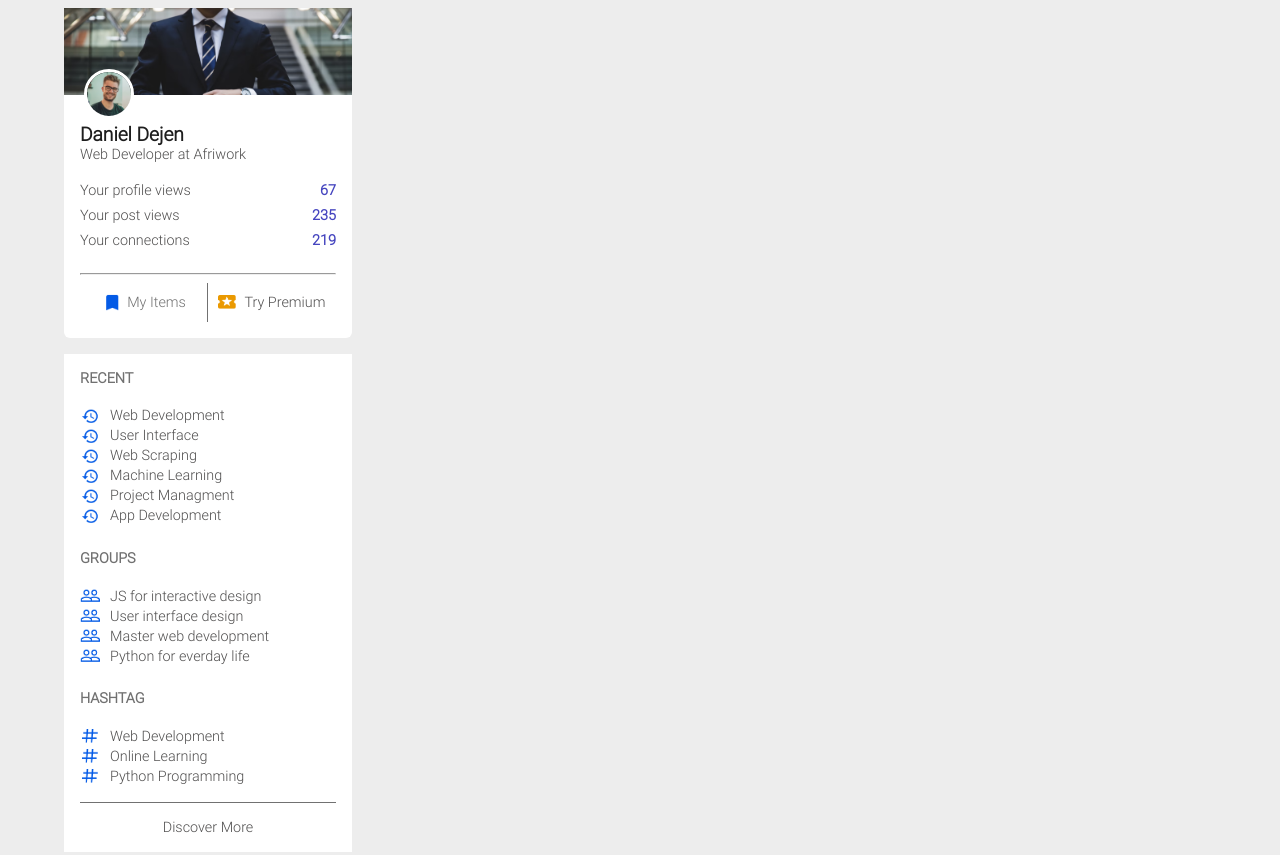
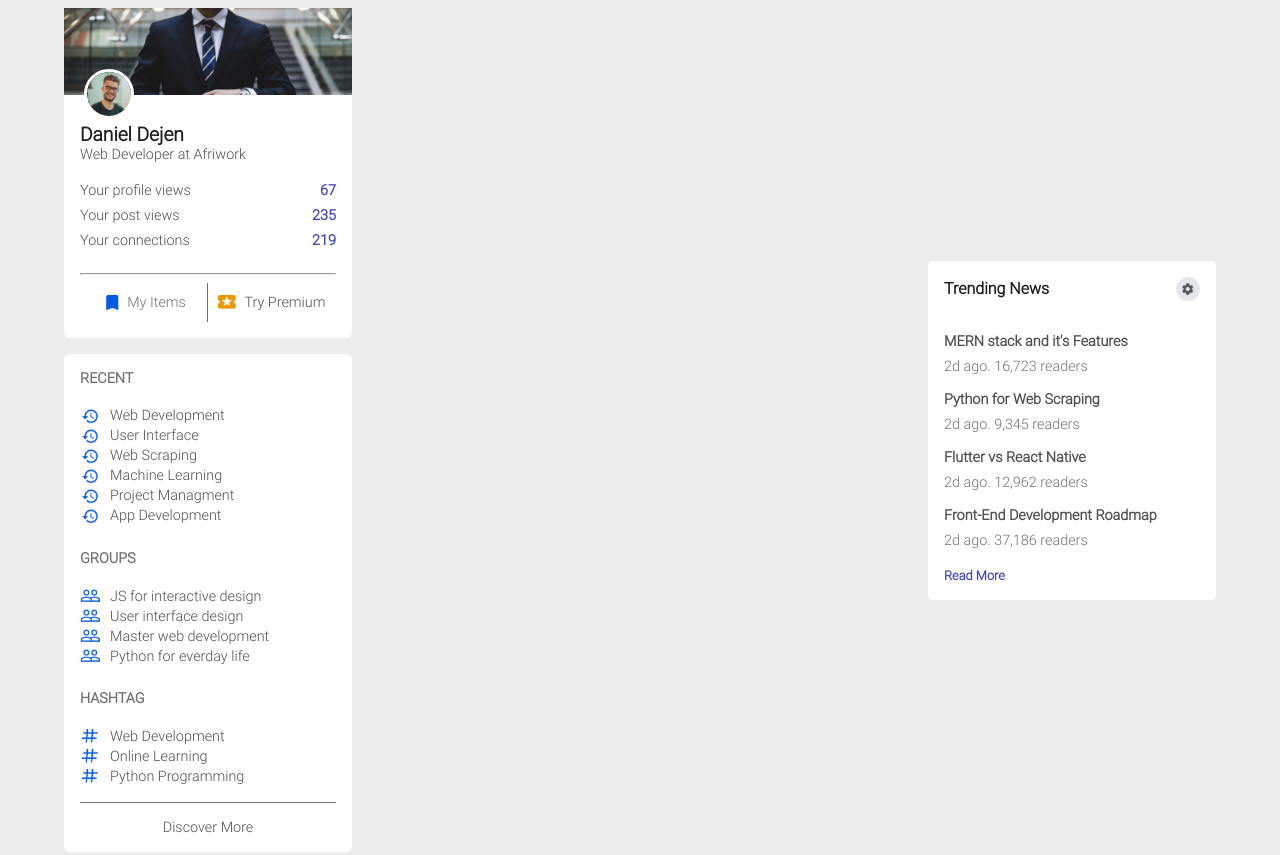
Before and after one commit to dan-kingo/Linkedin, a plain HTML site: page index.html in a window 1280 px wide. Shown: the part 58-913 px from the top of the page. Drawn offline with Linux system fonts and the light colour scheme.

Commit message:
finish right sidebar first section

```diff
--- a/css/style.css
+++ b/css/style.css
@@ -117,7 +117,8 @@ body {
   margin: 0.2rem 5%;
 }
 
-.left-container {
+.left-container,
+.right-container {
   flex-basis: 25%;
   position: sticky;
   top: 70px;
@@ -213,7 +214,7 @@ hr {
   background-color: #fff;
   padding: 1rem;
   display: flex;
-
+  border-radius: 6px;
   flex-direction: column;
 }
 .left-container-second h1 {
@@ -247,8 +248,55 @@ hr {
   justify-content: center;
   padding: 1rem 0 0;
 }
-.right-container {
-  flex-basis: 25%;
+
+/* right container section */
+
+.right-container-first {
+  padding: 1rem;
+  background-color: #fff;
+  border-radius: 6px;
+}
+.title {
+  display: flex;
+  align-items: center;
+  justify-content: space-between;
+  margin-bottom: 1.5rem;
+}
+.title h1 {
+  font-size: 1rem;
+  color: #1e1e1e;
+}
+
+.trend-icon {
+  display: flex;
+  align-items: center;
+}
+.trend-icon img {
+  width: 24px;
+}
+.content {
+  margin-top: 0.5rem;
+}
+.content h1 {
+  font-size: 0.9rem;
+  padding: 0.5rem 0;
+  color: #504f4f;
+}
+.content p {
+  cursor: pointer;
+  color: #717171;
+  font-size: 0.9rem;
+}
+.read-more {
+  margin-top: 1rem;
+}
+
+.read-more a {
+  font-size: 0.8rem;
+  text-decoration: none;
+  color: #4545bf;
+
+  font-weight: 600;
 }
 .main-content {
   flex-basis: 47%;
--- a/index.html
+++ b/index.html
@@ -115,7 +115,35 @@
         </div>
       </div>
       <div class="main-content"></div>
-      <div class="right-container"></div>
+      <div class="right-container">
+        <div class="right-container-first">
+          <div class="title">
+            <h1>Trending News</h1>
+            <div class="trend-icon">
+              <img src="images/setting.png" alt="" />
+            </div>
+          </div>
+          <div class="content">
+            <h1>MERN stack and it's Features</h1>
+            <p>2d ago. 16,723 readers</p>
+          </div>
+          <div class="content">
+            <h1>Python for Web Scraping</h1>
+            <p>2d ago. 9,345 readers</p>
+          </div>
+          <div class="content">
+            <h1>Flutter vs React Native</h1>
+            <p>2d ago. 12,962 readers</p>
+          </div>
+          <div class="content">
+            <h1>Front-End Development Roadmap</h1>
+            <p>2d ago. 37,186 readers</p>
+          </div>
+          <div class="read-more">
+            <a href="#">Read More</a>
+          </div>
+        </div>
+      </div>
     </div>
   </body>
 </html>
```
